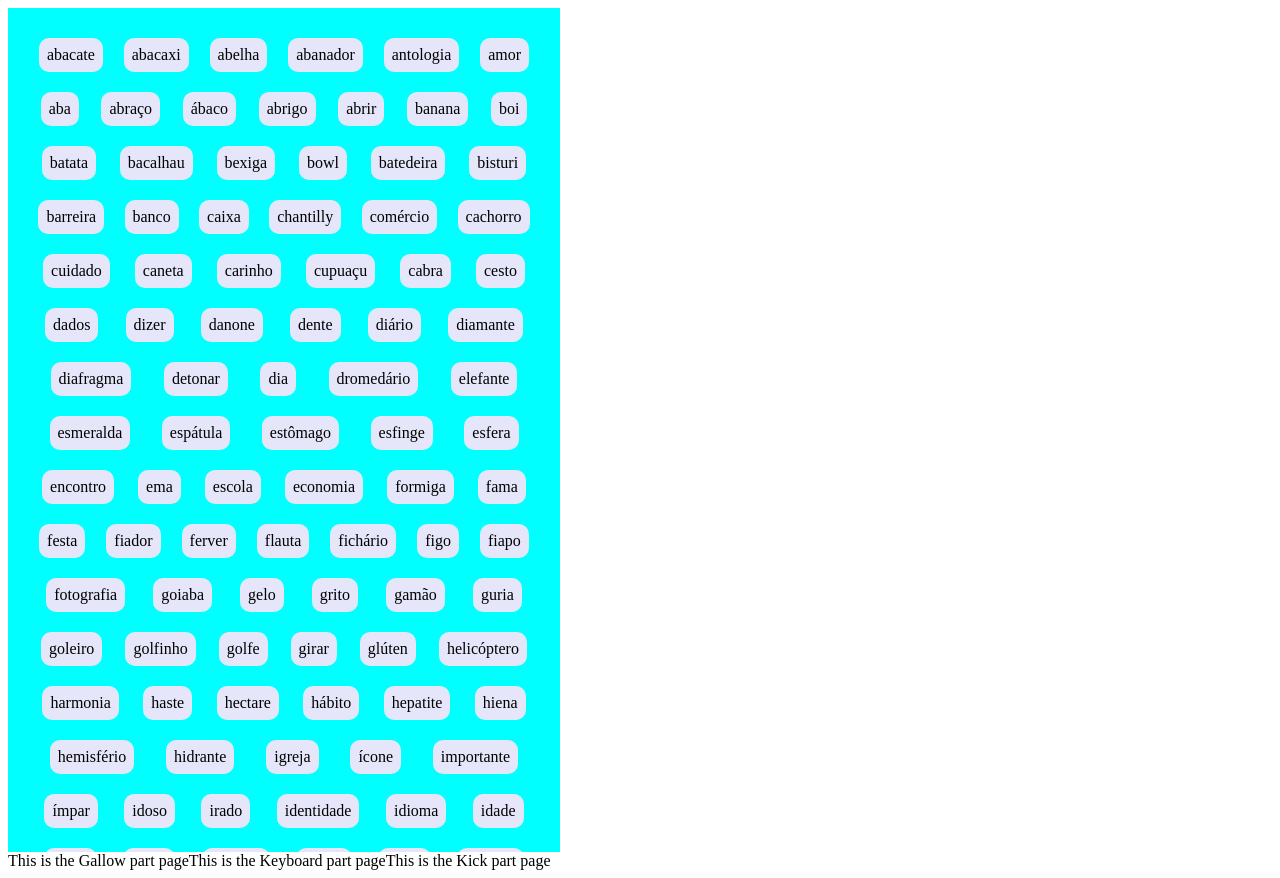
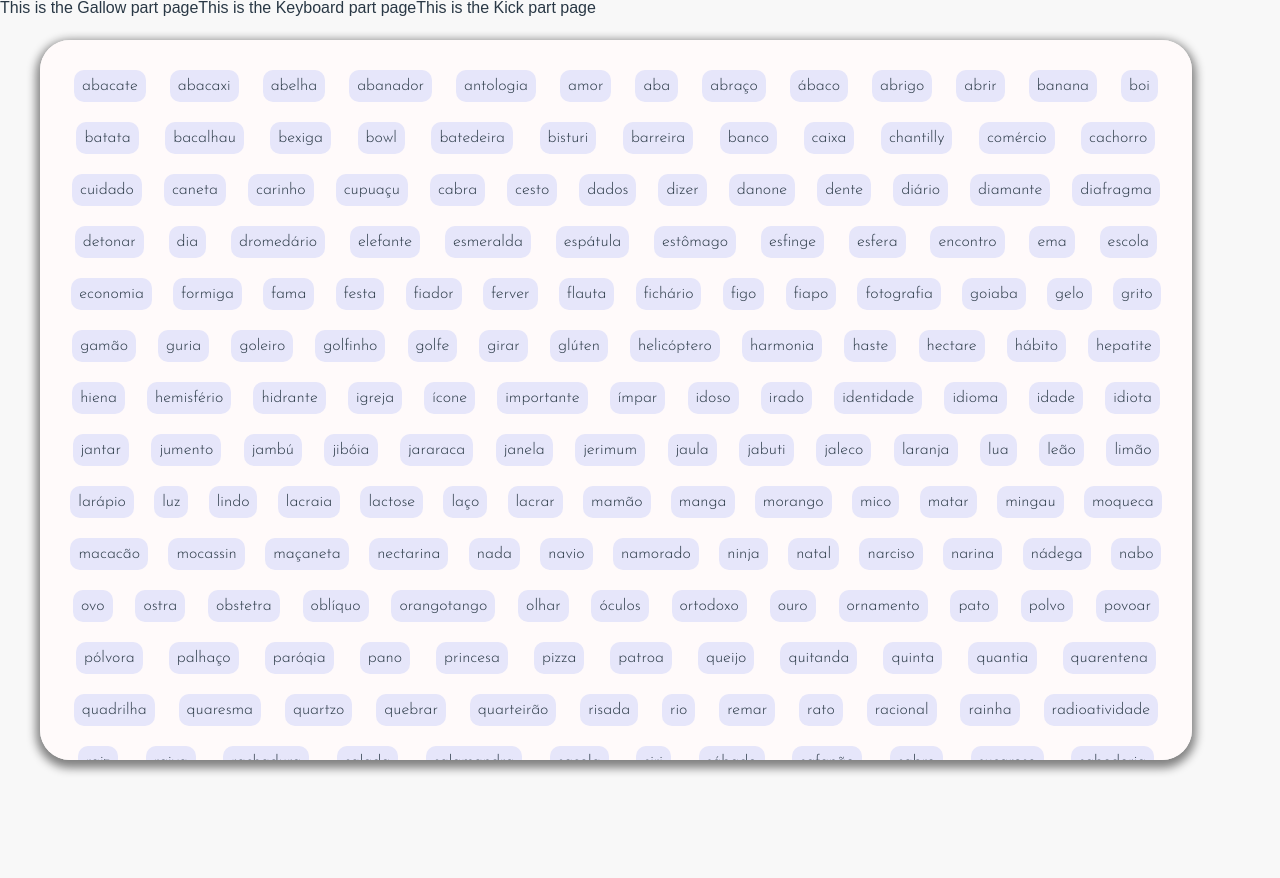
Before and after one commit to AkoruuDev/Jogo-da-Forca, a React app: page / in a window 1280 px wide. After the commit the page ends 800 px from the top, so only its background shows below. Built offline with nearby package versions, Linux system fonts and the light colour scheme.

Commit message:
STYLE [Global]: Creat a globalStyle.js file; update boxcontainer style on App

```diff
--- a/public/index.html
+++ b/public/index.html
@@ -3,6 +3,9 @@
   <head>
     <meta charset="utf-8" />
     <meta name="viewport" content="width=device-width, initial-scale=1" />
+    <link rel="preconnect" href="https://fonts.googleapis.com">
+    <link rel="preconnect" href="https://fonts.gstatic.com" crossorigin>
+    <link href="https://fonts.googleapis.com/css2?family=Josefin+Sans:wght@300;700&display=swap" rel="stylesheet">
     <link rel="shortcut icon" href="icon.svg" type="image/x-icon">
     <title>Jogo da Forca</title>
   </head>
--- a/src/components/App.js
+++ b/src/components/App.js
@@ -1,3 +1,4 @@
+import GlobalStyle from "../style/globalStyles";
 import Choice from "./Choice";
 import Gallow from "./Gallow";
 import Keyboard from "./Keyboard";
@@ -6,6 +7,7 @@ import Kick from "./Kick";
 export default function App() {
     return (
         <>
+            <GlobalStyle />
             <Choice />
             <Gallow />
             <Keyboard />
--- a/src/components/Choice.js
+++ b/src/components/Choice.js
@@ -16,10 +16,16 @@ export default function Choice() {
 }
 
 const WordContainer = styled.div`
-    width: 40vw;
-    height: 98vh;
-    padding: 20px 20px 40px;
-    background-color: aqua;
+    width: 90vw;
+    height: 90vh;
+    padding: 20px;
+    border-radius: 30px;
+    background-color: #FFFAFA;
+    box-shadow: 0 4px 10px 4px gray;
+
+    position: fixed;
+    top: calc(50vh - 45vh);
+    left: calc(50vh - 45vh);
 
     display: flex;
     flex-direction: row;
@@ -37,6 +43,7 @@ const WordBox = styled.span`
     margin: 10px;
     border-radius: 10px;
     background-color: #E6E6FA;
+    font-family: 'Josefin Sans', sans-serif;
 
     &:hover {
         cursor: pointer;
--- /dev/null
+++ b/src/style/globalStyles.js
@@ -0,0 +1,73 @@
+import { createGlobalStyle } from 'styled-components';
+
+const GlobalStyle = createGlobalStyle`
+	html, body, div, span, applet, object, iframe,
+	h1, h2, h3, h4, h5, h6, p, blockquote, pre,
+	a, abbr, acronym, address, big, cite, code,
+	del, dfn, em, img, ins, kbd, q, s, samp,
+	small, strike, strong, sub, sup, tt, var,
+	b, u, i, center,
+	dl, dt, dd, ol, ul, li,
+	fieldset, form, label, legend,
+	table, caption, tbody, tfoot, thead, tr, th, td,
+	article, aside, canvas, details, embed,
+	figure, figcaption, footer, header, hgroup,
+	menu, nav, output, ruby, section, summary,
+	time, mark, audio, video {
+		margin: 0;
+		padding: 0;
+		border: 0;
+		font-size: 100%;
+		font: inherit;
+		vertical-align: baseline;
+		font-family: 'Lexend Deca', sans-serif;
+	}
+
+	/* HTML5 display-role reset for older browsers */
+	article, aside, details, figcaption, figure,
+	footer, header, hgroup, menu, nav, section {
+		display: block;
+	}
+
+	body {
+		line-height: 1;
+        background-color: #f8f8f8;
+        font-family: 'Josefin Sans', sans-serif;
+	}
+
+	ol, ul {
+		list-style: none;
+	}
+
+	blockquote, q {
+		quotes: none;
+	}
+
+	blockquote:before, blockquote:after,
+	q:before, q:after {
+		content: '';
+		content: none;
+	}
+
+	table {
+		border-collapse: collapse;
+		border-spacing: 0;
+	}
+	strong {
+		font-weight: bold;
+	}
+
+	a {
+		color: inherit;
+		text-decoration: inherit;
+	}
+	* {
+		box-sizing: border-box;
+	}
+	body {
+		font-family: 'Roboto', sans-serif;
+		color: #293845;
+	}
+`;
+
+export default GlobalStyle;
```
